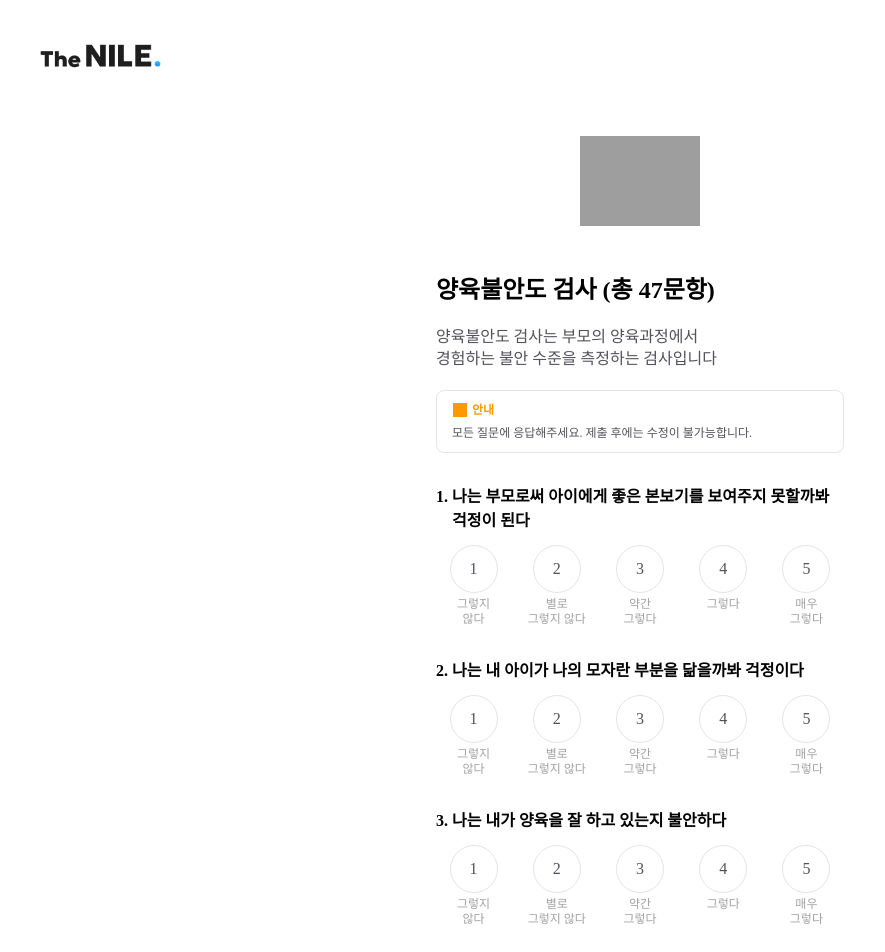
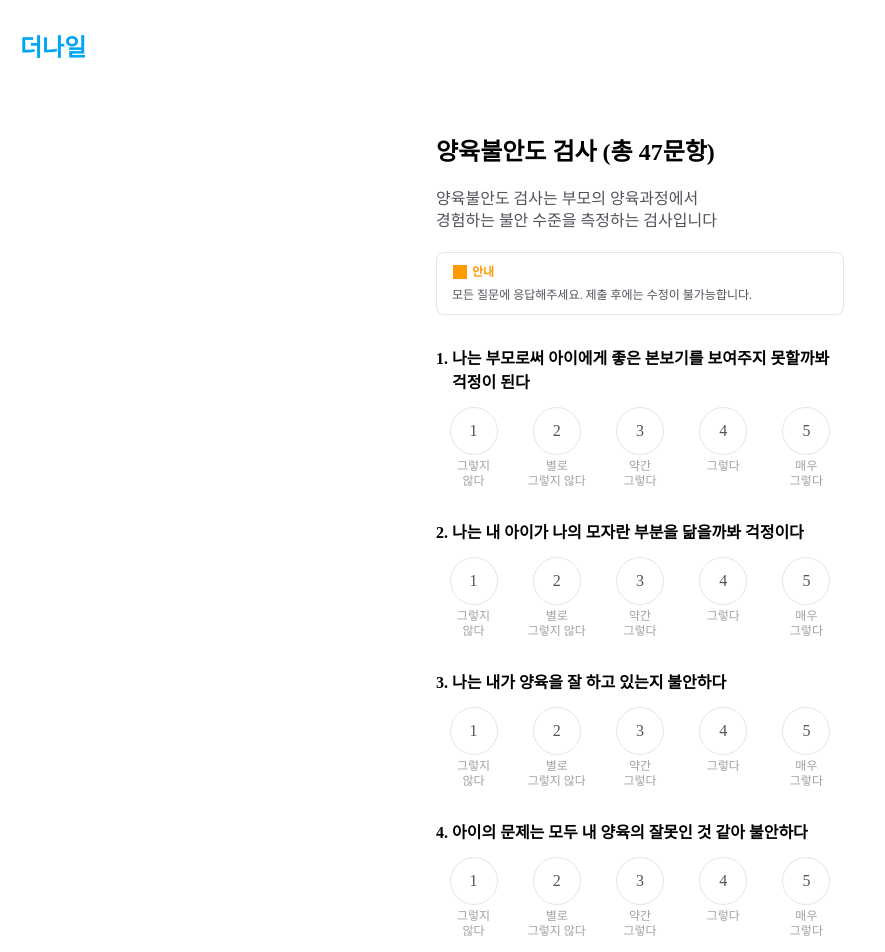
Before and after one commit to linchpin1104/anx-test-2504, a Next.js app: page /survey in a window 1280 px wide. Shown: the top 952 px of the page, without its empty margins (0-885 px from the left). Built offline with nearby package versions, Linux system fonts and the light colour scheme; grey boxes are pictures that could not be loaded; a web font is replaced by a local one.

Commit message:
배포 준비: ESLint 오류 수정 및 빌드 최적화

```diff
--- a/src/app/components/Header.tsx
+++ b/src/app/components/Header.tsx
@@ -1,22 +1,16 @@
 'use client';
 
-import Image from 'next/image';
+import React from 'react';
 import Link from 'next/link';
-import React from 'react';
 
 export default function Header() {
   return (
     <header className="w-full px-5 py-4 bg-white flex items-center justify-between">
       <div className="flex items-center">
         <Link href="/">
-          <Image
-            src="/logo.png" // public 폴더 루트에 있는 로고 경로로 수정
-            alt="더나일 로고"
-            width={480} // 2배로 늘림 (240 -> 480)
-            height={160} // 2배로 늘림 (80 -> 160)
-            priority // 페이지 로드 시 우선적으로 로딩
-            className="object-contain h-20 w-auto" // 높이도 2배로 늘림 (h-10 -> h-20)
-          />
+          <div className="h-16 flex items-center">
+            <div className="text-2xl font-bold text-sky-500">더나일</div>
+          </div>
         </Link>
       </div>
     </header>
--- a/src/app/layout.tsx
+++ b/src/app/layout.tsx
@@ -27,6 +27,7 @@ export default function RootLayout({
     <html lang="ko">
       <body
         className={`${geistSans.variable} ${geistMono.variable} antialiased`}
+        suppressHydrationWarning
       >
         <Header />
         {children}
--- a/src/app/register/basic-info/page.tsx
+++ b/src/app/register/basic-info/page.tsx
@@ -17,10 +17,6 @@ export default function BasicInfoPage() {
   const router = useRouter();
   const [saving, setSaving] = useState(false);
   const [saveError, setSaveError] = useState('');
-  const [userData, setUserData] = useState({
-    name: '',
-    phone: '',
-  });
 
   // 선택된 값들 관찰
   const caregiverType = watch('caregiverType');
@@ -38,64 +34,48 @@ export default function BasicInfoPage() {
         router.replace('/register');
         return;
       }
-
-      setUserData({ name, phone });
     }
   }, [router]);
 
-  const onSubmit = async (data: FormValues) => {
+  const onSubmit = (data: FormValues) => {
+    console.log('폼 제출 시작', data);
     setSaving(true);
     setSaveError('');
 
     try {
       // 로컬 스토리지에 모든 정보 저장
-      if (typeof window !== 'undefined') {
-        localStorage.setItem('childAge', data.childAge);
-        localStorage.setItem('childGender', data.childGender);
-        localStorage.setItem('parentAgeGroup', data.parentAgeGroup);
-        localStorage.setItem('caregiverType', data.caregiverType);
-        localStorage.setItem('region', data.region);
-      }
+      console.log('로컬 스토리지에 정보 저장 시작');
+      localStorage.setItem('childAge', data.childAge);
+      localStorage.setItem('childGender', data.childGender);
+      localStorage.setItem('parentAgeGroup', data.parentAgeGroup);
+      localStorage.setItem('caregiverType', data.caregiverType);
+      localStorage.setItem('region', data.region);
+      console.log('로컬 스토리지에 정보 저장 완료');
 
-      // 개발 환경에서는 Firebase 저장 과정 생략
-      if (process.env.NODE_ENV === 'development') {
-        console.log('[DEV] 개발 모드에서 Firebase 저장 생략, 다음 페이지로 이동합니다.');
-        console.log('사용자 데이터:', {
-          ...userData,
-          ...data
-        });
+      console.log('다음 페이지로 이동 시작');
 
-        // 설문조사 페이지로 바로 이동
-        router.push('/survey');
-        return;
-      }
+      // setTimeout을 사용하여 상태 업데이트 후 페이지 이동
+      setTimeout(() => {
+        // 직접 폼 제출 및 페이지 이동 처리
+        setSaving(false);
 
-      // 프로덕션 환경에서만 Firebase에 저장 시도
-      const memberRes = await fetch('/api/member', {
-        method: 'POST',
-        headers: { 'Content-Type': 'application/json' },
-        body: JSON.stringify({
-          name: userData.name,
-          phone: userData.phone,
-          childAge: data.childAge,
-          childGender: data.childGender,
-          parentAgeGroup: data.parentAgeGroup,
-          caregiverType: data.caregiverType,
-          region: data.region,
-        }),
-      });
+        // 직접 링크 생성 및 클릭
+        const link = document.createElement('a');
+        link.href = '/survey';
+        link.setAttribute('data-replace-state', 'true');
+        document.body.appendChild(link);
+        link.click();
 
-      if (!memberRes.ok) {
-        const errorData = await memberRes.json().catch(() => ({}));
-        throw new Error(errorData?.message || '정보 저장 중 오류가 발생했습니다.');
-      }
+        // 백업 방법: 3초 후에도 페이지가 변경되지 않으면 window.location 사용
+        setTimeout(() => {
+          console.log('기본 이동 실패, window.location 시도');
+          window.location.href = '/survey';
+        }, 3000);
+      }, 300);
 
-      // 설문조사 페이지로 이동
-      router.push('/survey');
     } catch (error) {
+      console.error('오류 발생:', error);
       setSaveError(error instanceof Error ? error.message : '오류가 발생했습니다. 다시 시도해주세요.');
-      console.error(error);
-    } finally {
       setSaving(false);
     }
   };
@@ -107,13 +87,6 @@ export default function BasicInfoPage() {
 
   return (
     <div className="bg-white flex flex-col min-h-screen">
-      {/* 헤더 */}
-      <div className="w-full h-24 relative overflow-hidden">
-        <div className="py-6 bg-white inline-flex flex-col justify-start items-end overflow-hidden">
-          <div className="w-full px-5 py-4 inline-flex justify-end items-center gap-3" />
-        </div>
-      </div>
-
       {/* 타이틀 */}
       <div className="w-full px-5 py-8 bg-white flex flex-col justify-start items-start gap-5 overflow-hidden">
         <div className="self-stretch text-center justify-end text-neutral-800 text-xl font-bold leading-7">
@@ -218,7 +191,7 @@ export default function BasicInfoPage() {
               {...register('childAge', { required: true })}
               className="w-full h-12 px-4 py-3 bg-white rounded-xl outline outline-1 outline-offset-[-1px] outline-neutral-200"
               min="0"
-              placeholder="개월 수 입력"
+              placeholder="만나이를 입력"
             />
             {errors.childAge && (
               <p className="text-red-600 text-sm mt-1">아이 연령을 입력해주세요</p>
@@ -265,7 +238,7 @@ export default function BasicInfoPage() {
               type="text"
               {...register('region', { required: true })}
               className="w-full h-12 px-4 py-3 bg-white rounded-xl outline outline-1 outline-offset-[-1px] outline-neutral-200"
-              placeholder="서울시-성동구"
+              placeholder="거주하고 있는 지역 ㅇㅇ시 ㅇㅇ구까지 입력"
             />
             {errors.region && (
               <p className="text-red-600 text-sm mt-1">지역을 입력해주세요</p>
--- a/src/app/register/page.tsx
+++ b/src/app/register/page.tsx
@@ -134,17 +134,13 @@ export default function RegisterPage() {
     <div className="bg-white flex flex-col min-h-screen">
       {/* 상단 상태바는 생략 (모바일 브라우저에서 자동 표시됨) */}
 
-      {/* 헤더 */}
-      <div className="w-full h-24 relative overflow-hidden">
-        <div className="py-6 bg-white inline-flex flex-col justify-start items-end overflow-hidden">
-          <div className="w-full px-5 py-4 inline-flex justify-end items-center gap-3" />
-        </div>
-      </div>
-
       {/* 타이틀 */}
       <div className="w-full px-5 py-8 bg-white flex flex-col justify-start items-start gap-5 overflow-hidden">
         <div className="self-stretch text-center justify-end text-neutral-800 text-xl font-bold leading-7">
           더나일의 양육불안 검사를<br/>소개합니다
+        </div>
+        <div className="self-stretch text-center text-neutral-600 text-[15px] leading-6 mt-3">
+          자녀를 양육하면서 느끼는 정서, 능력, 관계에 대한 양육불안과 우울감을 통합적으로 측정합니다. 낮은 양육불안은 양육에 대한 자신감이 높으며, 자녀와 관계를 맺고 정서를 다루는 것에 대한 안정감이 있음을 의미할 수 있지요.
         </div>
       </div>
 
--- a/src/app/survey/page.tsx
+++ b/src/app/survey/page.tsx
@@ -3,7 +3,6 @@
 import React, { useEffect, useState } from 'react';
 import { useForm, FieldErrors } from 'react-hook-form';
 import { useRouter } from 'next/navigation';
-import Image from 'next/image';
 
 interface Question {
   category: string;
@@ -198,18 +197,6 @@ export default function SurveyPage() {
     <div className="w-full max-w-md mx-auto bg-white flex flex-col min-h-screen">
       {/* Content container */}
       <div className="flex-1 flex flex-col overflow-hidden">
-        {/* Logo */}
-        <div className="w-full flex justify-center pt-6 pb-2">
-          <Image
-            src="/images/logo.png"
-            alt="더나일 로고"
-            width={120}
-            height={40}
-            priority
-            className="object-contain"
-          />
-        </div>
-
         {/* Title container */}
         <div className="w-full px-5 pt-8 pb-5 flex flex-col justify-start items-start gap-3">
           <div className="self-stretch justify-start text-black text-xl md:text-2xl font-bold font-['Pretendard_Variable'] leading-loose">양육불안도 검사 (총 47문항)</div>
@@ -234,6 +221,13 @@ export default function SurveyPage() {
           <div className="w-full px-5 pt-5 pb-4 flex-1 flex flex-col justify-start items-start gap-8 overflow-y-auto">
             {questions.map((q, idx) => (
               <div key={q.id} className="self-stretch flex flex-col justify-start items-start gap-3 w-full">
+                {idx === 27 && (
+                  <div className="self-stretch px-4 py-4 bg-sky-50 rounded-lg outline outline-1 outline-offset-[-1px] outline-sky-100 flex flex-col justify-start items-start gap-2 mb-6">
+                    <div className="self-stretch text-sky-800 text-sm font-medium font-['Pretendard_Variable'] leading-normal">
+                      다음의 문항을 읽으시고 현재 상태에 해당하는 것을 0~3점으로 표시해주세요. 지난 1주일간 겪었던 일반적인 불안 증상을 떠올리며 편한 마음으로 답변하시면 됩니다.
+                    </div>
+                  </div>
+                )}
                 <div className="self-stretch inline-flex justify-start items-start gap-1">
                   <div className="justify-start text-black text-base font-semibold font-['Pretendard_Variable'] leading-normal">{idx + 1}.</div>
                   <div className="flex-1 justify-start text-black text-base font-semibold font-['Pretendard_Variable'] leading-normal">{q.text}</div>
```
Also changed, not shown: src/app/survey/result/page.tsx (+5 -30 lines).
